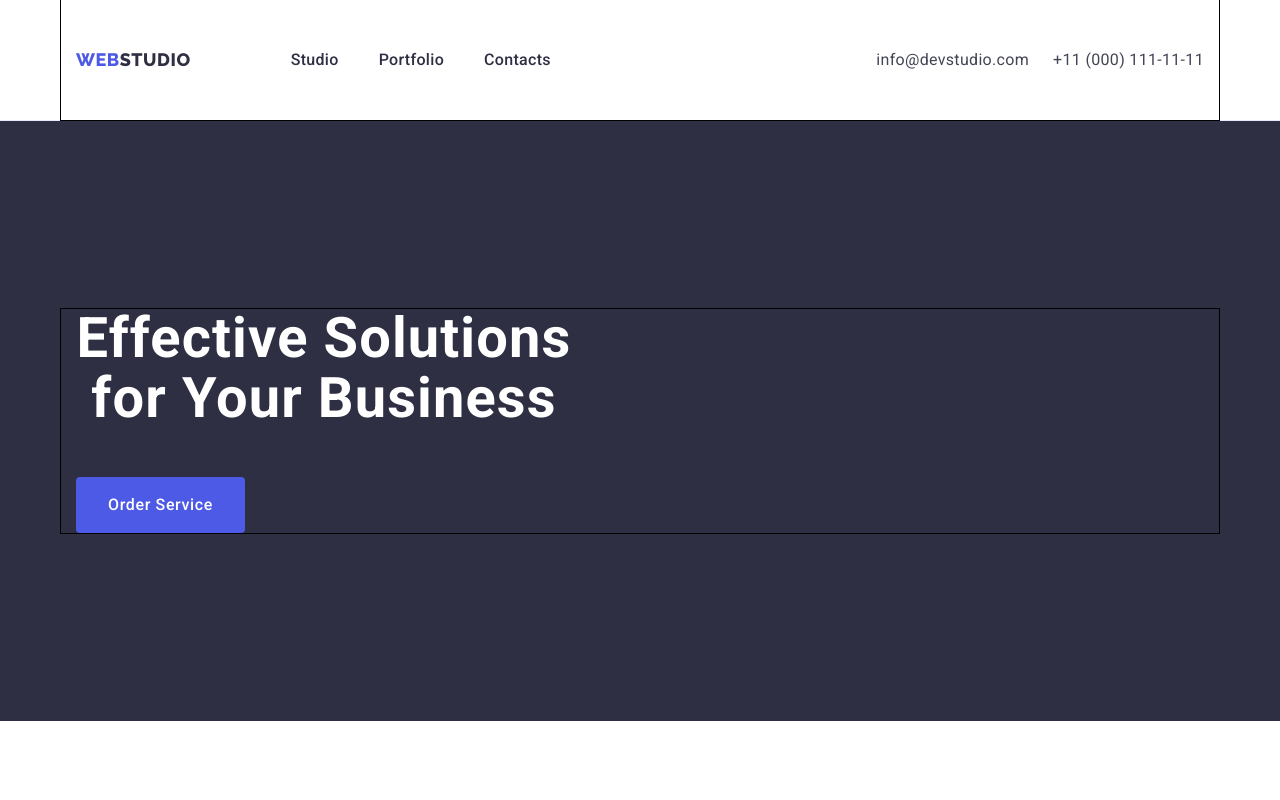
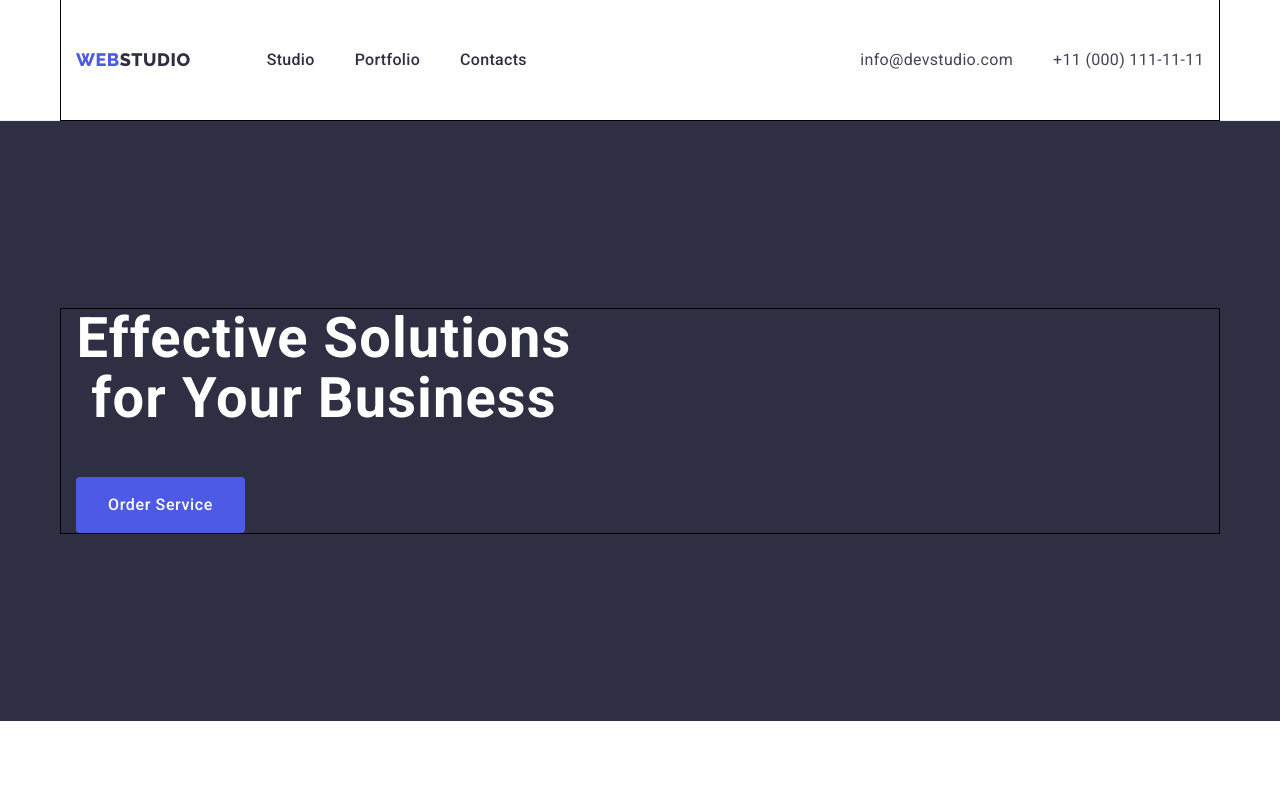
Before and after one commit to Maksym-Kotsiupak/goit-markup-hw-03, a plain HTML site: page index.html in a window 1280 px wide. Shown: the top 800 px of the page. Drawn offline with nearby package versions, Linux system fonts and the light colour scheme.

Commit message:
flexAAAAAAAA

```diff
--- a/css/style.css
+++ b/css/style.css
@@ -56,7 +56,6 @@ ul{
         font-family: 'Roboto', sans-serif;
         color: var(--title-text-color);
         padding: 24 0;
-
 }
 .link:hover,
 .link:focus{
@@ -74,7 +73,7 @@ ul{
     list-style: none;
     display: flex;
     align-items: center;
-    gap: 24px;
+    /* gap: 24px; */
 }
 .list .menu{
     /* margin-right: 40px; */
@@ -126,7 +125,7 @@ color: var(--accent-color);
     margin: 0;
     padding: 0;
     align-items: center;
-gap: 24px;
+/* gap: 24px; */
 padding: 24px 0;
 }
 .sectionsones{
@@ -484,6 +483,6 @@ align-items: center;
 
 
 
-.list .headnav{
+.headnav{
     gap: 40px
 }
```
